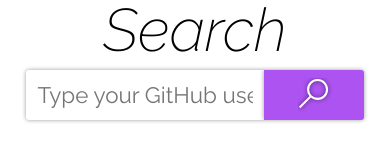
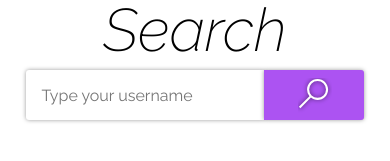
Before and after one commit to caraujo07/gitsearch, a React (Create React App) app: page / in a window 390 px wide. Shown: the part 151-312 px from the top of the page. Built offline with nearby package versions, Linux system fonts and the light colour scheme.

Commit message:
Making 404 responsive

```diff
--- a/public/index.html
+++ b/public/index.html
@@ -25,7 +25,7 @@
       Learn how to configure a non-root public URL by running `npm run build`.
     -->
     <link
-      href="https://fonts.googleapis.com/css?family=Raleway:200,300,200i,400|Share+Tech+Mono&display=swap"
+      href="https://fonts.googleapis.com/css?family=Raleway:200,300,200i,400&display=swap"
       rel="stylesheet"
     />
     <title>Github Search</title>
--- a/src/assets/Grid/index.js
+++ b/src/assets/Grid/index.js
@@ -1,7 +1,7 @@
 import styled from "styled-components";
 
 export const Container = styled.div`
-  width: 1152px;
+  width: 1182px;
   padding-right: 15px;
   padding-left: 15px;
   margin-right: auto;
--- a/src/components/ProjectTitle/styled.js
+++ b/src/components/ProjectTitle/styled.js
@@ -2,7 +2,7 @@
 
 export const ProjectTitle = styled.h1`
   font-size: 60px;
-  font-family: Monaco, "Share Tech Mono", monospace;
+  font-family: Monaco, monospace;
   margin: 10px auto;
   span {
     font-family: "Raleway", sans-serif;
@@ -13,9 +13,9 @@
 
 export const ProjectLink = styled.a`
   text-decoration: none;
-  color: #000
+  color: #000;
 
   &:hover {
     opacity: 0.8;
   }
-`
+`;
--- a/src/components/SearchBar/index.js
+++ b/src/components/SearchBar/index.js
@@ -27,7 +27,7 @@
     <S.BarWrapper onSubmit={handleSubmit}>
       <S.InputSearch
         type="text"
-          placeholder="Type your GitHub username"
+        placeholder="Type your username"
         tabindex="-1"
         value={username}
         onChange={e => setUsername(e.target.value)}
--- a/src/components/SearchBar/styled.js
+++ b/src/components/SearchBar/styled.js
@@ -4,7 +4,7 @@
   display: flex;
   justify-content: center;
   width: 100%;
-  max-width: 100%;
+  max-width: 750px;
 `;
 
 export const InputSearch = styled.input`
@@ -13,13 +13,17 @@
   font-size: 1.4rem;
   color: #5c5c5c;
   font-family: "Raleway", sans-serif;
-  border: 1px solid transparent;
+  border: 1px;
   border-top-left-radius: 3px;
   border-bottom-left-radius: 3px;
-  padding: 0 10px;
+  padding: 0 15px;
   box-shadow: 0 0 4px rgba(0, 0, 0, 0.4);
   box-sizing: border-box;
   outline: none;
+
+  @media only screen and (max-width: 499px) {
+    font-size: 1rem;
+  }
 `;
 
 export const ButtonSearch = styled.button`
@@ -27,7 +31,7 @@
   height: 50px;
   background-color: #ac53f2;
   box-shadow: 0 0 4px rgba(0, 0, 0, 0.4);
-  border: 0;
+  border: 1px;
   cursor: pointer;
   border-top-right-radius: 3px;
   border-bottom-right-radius: 3px;
@@ -36,9 +40,4 @@
     background-color: #9b4ad9;
     transition: all 0.2s ease-in-out;
   }
-  svg {
-    transform: rotate(90deg);
-    width: 30px;
-    color: #fff;
-  }
 `;
--- a/src/pages/NotFound/index.js
+++ b/src/pages/NotFound/index.js
@@ -1,30 +1,32 @@
 import React from "react";
 
-import ProjectTitle from '../../components/ProjectTitle';
-import SearchBar from '../../components/SearchBar';
-import * as S from './styled';
+import ProjectTitle from "../../components/ProjectTitle";
+import SearchBar from "../../components/SearchBar";
+import * as S from "./styled";
 
+import { Container, Row, Col } from "../../assets/Grid";
 
+function Profile() {
+  return (
+    <Container>
+      <Row>
+        <Col desktop="12">
+          <S.HeaderWrapper>
+            <ProjectTitle />
+            <SearchBar />
+          </S.HeaderWrapper>
+        </Col>
+        <Col desktop="12">
+          <S.NotFoundMsg>404! User not found! :(</S.NotFoundMsg>
+        </Col>
 
+        {/* <S.ProfileWrapper>
+          <S.SidebarWrapper></S.SidebarWrapper>
 
-function Profile({ match }) {
-
-
-  return (
-    <S.ProfileWrapper>
-
-      <S.SidebarWrapper>
-        <ProjectTitle />
-      </S.SidebarWrapper>
-
-    <S.MainWrapper>
-
-      <SearchBar />
-      <S.NotFoundMsg>404! User not found! :(</S.NotFoundMsg>
-
-    </S.MainWrapper>
-
-    </S.ProfileWrapper>
+          <S.MainWrapper></S.MainWrapper>
+        </S.ProfileWrapper> */}
+      </Row>
+    </Container>
   );
 }
 
--- a/src/pages/NotFound/styled.js
+++ b/src/pages/NotFound/styled.js
@@ -1,4 +1,21 @@
-import styled from 'styled-components';
+import styled from "styled-components";
+
+export const HeaderWrapper = styled.div`
+  display: flex;
+  align-items: center;
+  justify-content: space-between;
+  margin-top: 35px;
+  h1 {
+    font-size: 40px;
+  }
+  input {
+    width: 87%;
+  }
+
+  @media only screen and (max-width: 768px) {
+    flex-direction: column;
+  }
+`;
 
 export const ProfileWrapper = styled.section`
   display: flex;
@@ -11,7 +28,7 @@
   a {
     width: 280px;
   }
-`
+`;
 
 export const SidebarWrapper = styled.aside`
   padding: 35px 25px;
@@ -23,18 +40,18 @@
     font-size: 40px;
     margin: 0;
   }
-`
-
+`;
 
 export const MainWrapper = styled.section`
   padding: 35px 27px 0 67px;
   display: flex;
   flex-direction: column;
   font-family: "Raleway", sans-serif !important;
-`
+`;
 
 export const NotFoundMsg = styled.h1`
   color: #ac53f2;
+  text-align: center;
   font-size: 40px;
   margin-top: 125px;
-`
+`;
```
Lines whose indentation alone changed are shown as unchanged.
